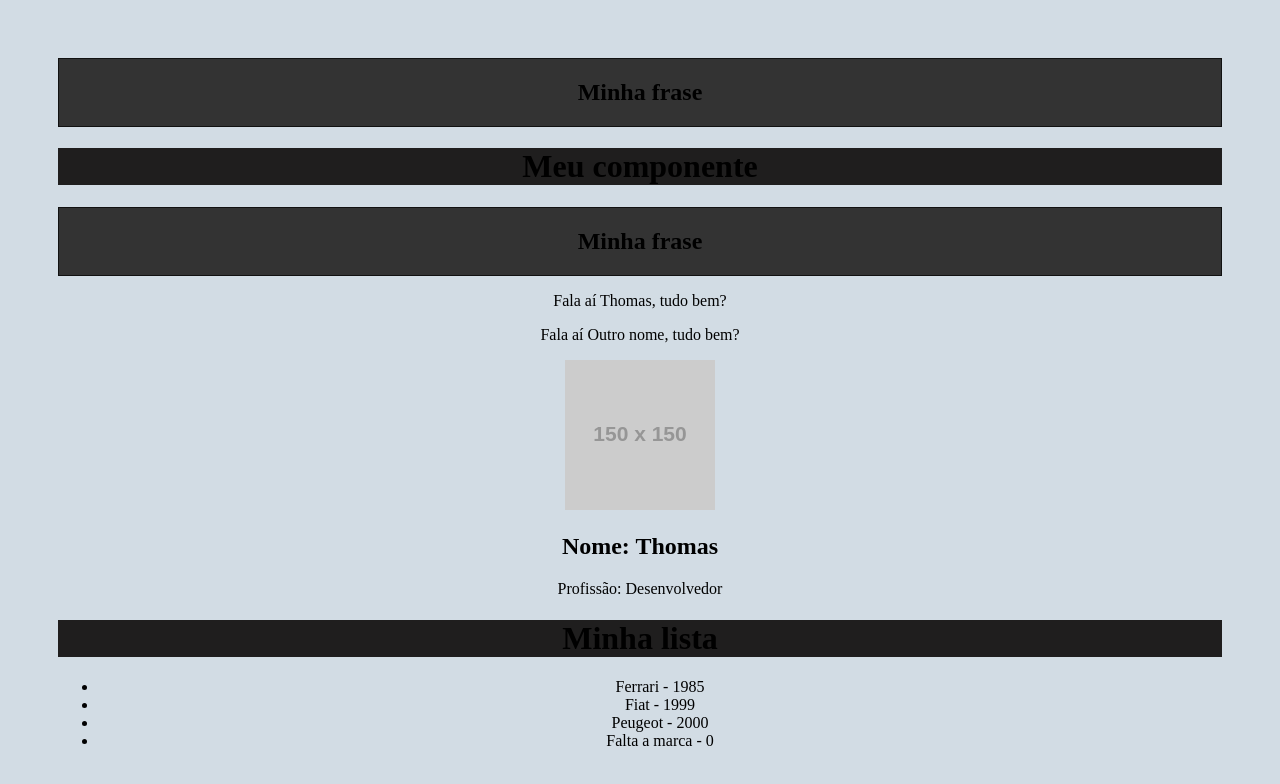
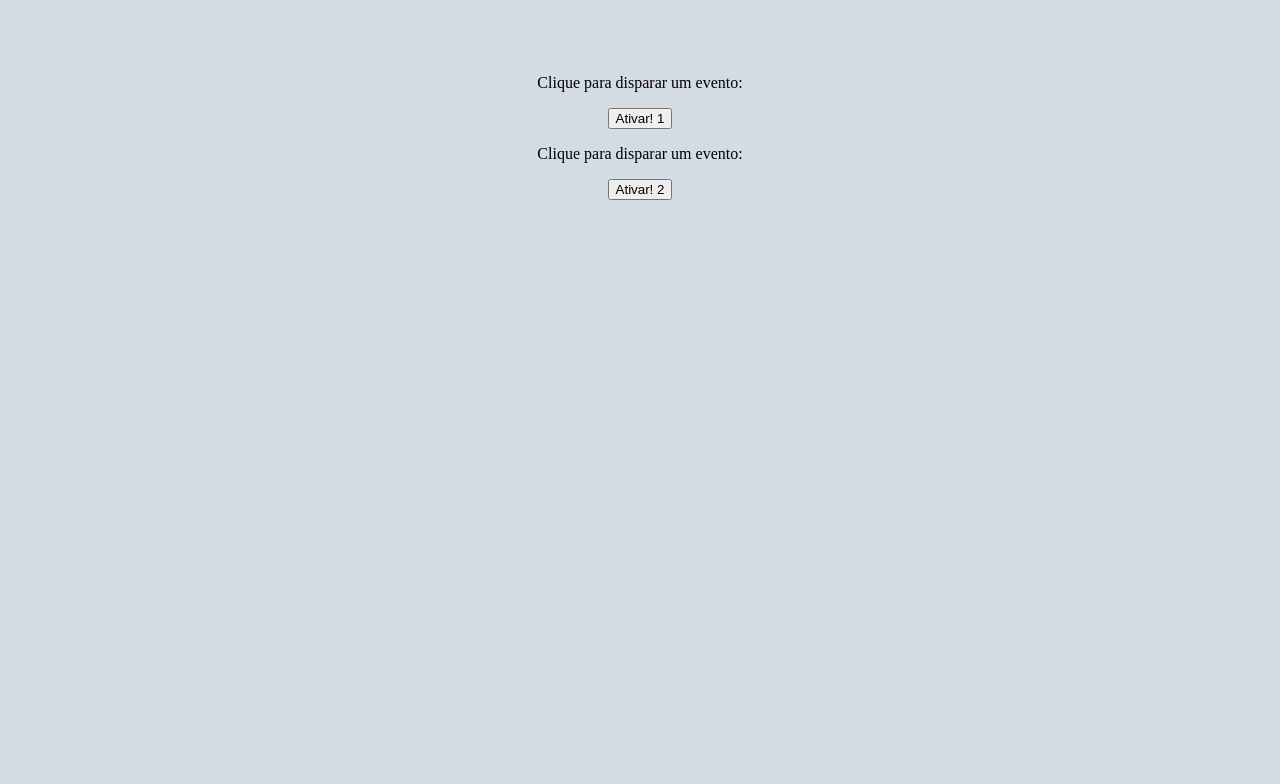
Before and after one commit to thomasravache/react-study-hora-de-codar, a React (Create React App) app: page / in a window 1280 px wide. Shown: the top 784 px of the page. Built offline with nearby package versions, Linux system fonts and the light colour scheme.

Commit message:
feat: Trabalhando com eventos (Onclick)

```diff
--- a/src/App.js
+++ b/src/App.js
@@ -1,9 +1,4 @@
-import logo from './logo.svg';
-import HelloWorld from './components/HelloWorld';
-import SayMyName from './components/SayMyName';
-import Pessoa from './components/Pessoa';
-import Frase from './components/Frase';
-import List from  './components/List';
+import Evento from './components/Evento';
 import './App.css';
 
 function App() {
@@ -13,16 +8,8 @@
 
   return (
     <div className="App">
-      <Frase />
-      <HelloWorld />
-      <SayMyName nome="Thomas"/>
-      <SayMyName nome="Outro nome"/>
-      <Pessoa
-        nome="Thomas"
-        profissao="Desenvolvedor"
-        foto={url}
-      />
-      <List />
+      <Evento numero="1" />
+      <Evento numero="2" />
     </div>
   );
 }
--- /dev/null
+++ b/src/components/Evento.jsx
@@ -0,0 +1,14 @@
+function Evento({ numero }) {
+    const meuEvento = () => {
+        console.log(`Evento ${numero}`);
+    }
+
+    return(
+        <div>
+            <p>Clique para disparar um evento:</p>
+            <button onClick={meuEvento}>Ativar! {numero}</button>
+        </div>
+    );
+}
+
+export default Evento;
```
